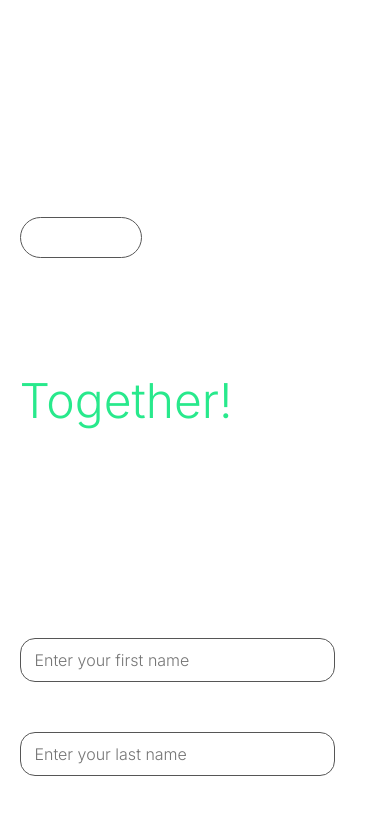
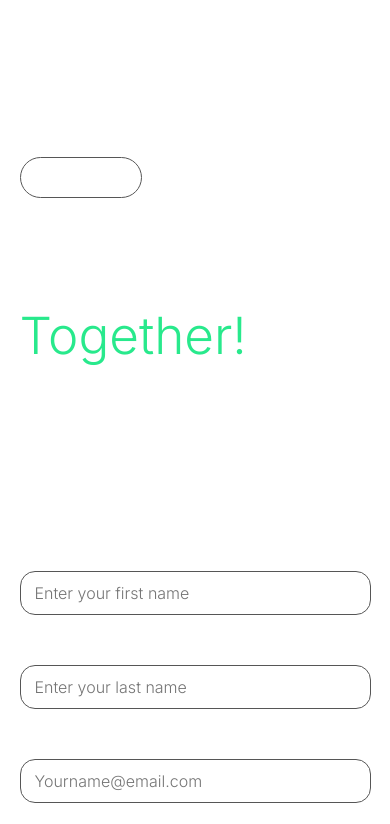
Before and after one commit to heytega/personal-portfolio, a React (Vite) app: page / in a window 390 px wide. Shown: the part 8440-9264 px from the top of the page. Built offline with nearby package versions, Linux system fonts and the light colour scheme.

Commit message:
modified the form component

```diff
--- a/src/components/Form.jsx
+++ b/src/components/Form.jsx
@@ -102,7 +102,7 @@ const Form = () => {
   return (
     <section className={Style.formContainer} id='form'>
       <PageTag tag='contact' icon='fa-pager' />
-      <h1 className={Style.header}>
+      <h1>
         Let's Work <span>Together!</span>
       </h1>
       <h3>Contact Me</h3>
--- a/src/components/Form.module.css
+++ b/src/components/Form.module.css
@@ -258,6 +258,12 @@
   margin-left: 10px;
 }
 
+@media (max-width: 1200px) {
+  .formContainer {
+    padding: 30px 0;
+  }
+}
+
 @media (max-width: 781px) {
   .email {
     width: 100%;
@@ -279,7 +285,8 @@
 
 @media (max-width: 780px) {
   .formContainer {
-    width: 90%;
+    width: 100%;
+    /* max-width: unset; */
   }
 
   .p {
```
